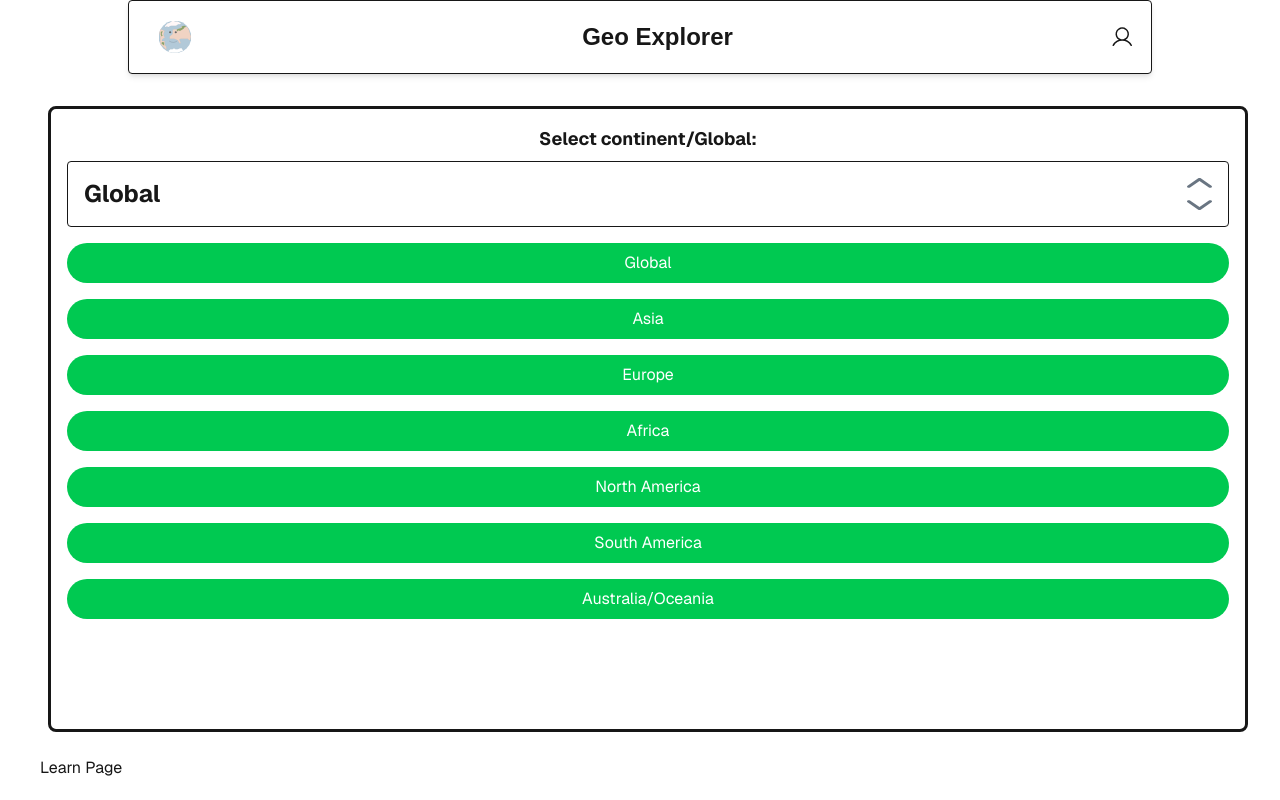
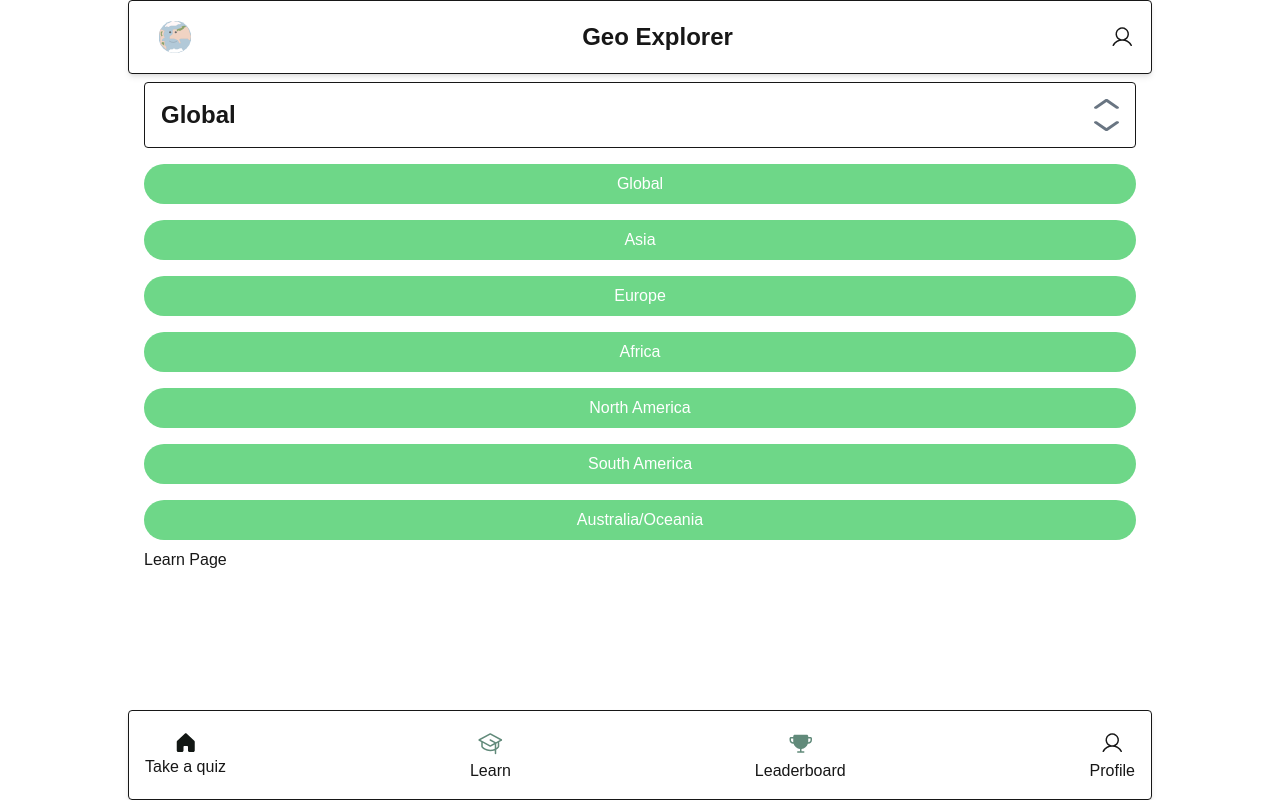
Before and after one commit to Group6-Route66/geo-explorer-fe, a Next.js app: page /learn in a window 1280 px wide. Both pictures are taken after a click on the button "Global". Shown: the top 800 px of the page. Built offline with nearby package versions, Linux system fonts and the light colour scheme.

Commit message:
fix continent

```diff
--- a/src/app/layout.js
+++ b/src/app/layout.js
@@ -29,7 +29,7 @@ export default function RootLayout({ children }) {
       >
         <UserContextProvider>
           <Header />
-          <main className="container mx-auto px-4 flex flex-col grow">
+          <main className="flex flex-col grow">
             {children}
           </main>
           <Footer />
--- a/src/app/leaderboard/page.jsx
+++ b/src/app/leaderboard/page.jsx
@@ -1,6 +1,6 @@
 export default function Leaderboard() {
   return (
-    <div className="grid grid-rows-[20px_1fr_20px] items-center justify-items-center min-h-screen p-8 pb-20 gap-16 sm:p-20 font-[family-name:var(--font-geist-sans)]">
+    <div>
       Leaderboard Page
     </div>
   );
--- a/src/app/learn/page.jsx
+++ b/src/app/learn/page.jsx
@@ -2,7 +2,7 @@ import { Continent } from "@/components";
 
 export default function Learn() {
   return (
-    <div className="grid min-h-screen m-2 p-4 gap-4 sm:p-4 font-[family-name:var(--font-geist-sans)]">
+    <div className="container mx-auto px-4 lg:max-w-5xl">
       <Continent />
       Learn Page
     </div>
--- a/src/app/page.js
+++ b/src/app/page.js
@@ -2,7 +2,7 @@
 
 import { useState } from "react";
 
-import { WelcomeScreen } from "@/components";
+import { Continent, WelcomeScreen } from "@/components";
 
 export default function Home() {
   const [isOpenWelcomeScreen, setOpenWelcomeScreen] = useState(true);
@@ -10,11 +10,12 @@ export default function Home() {
   const handleCloseWelcomeScreen = () => setOpenWelcomeScreen(false);
 
   return (
-    <div className="">
+    <div className="container mx-auto px-4 lg:max-w-5xl">
       <WelcomeScreen
         openWelcomeScreen={isOpenWelcomeScreen}
         closeWelcomeScreen={handleCloseWelcomeScreen}
       />
+      <Continent />
     </div>
   );
 }
--- a/src/app/profile/page.jsx
+++ b/src/app/profile/page.jsx
@@ -1,6 +1,6 @@
 export default function Profile() {
     return (
-      <div className="grid grid-rows-[20px_1fr_20px] items-center justify-items-center min-h-screen p-8 pb-20 gap-16 sm:p-20 font-[family-name:var(--font-geist-sans)]">
+      <div>
         Profile Page
       </div>
     );
--- a/src/components/Continent.jsx
+++ b/src/components/Continent.jsx
@@ -24,8 +24,7 @@ const Continent = () => {
 
   return (
     <>
-      <div className="w-full flex flex-col items-center m-2 p-4 rounded-lg border-3">
-        <h4 className="text-lg font-bold">Select continent/Global:</h4>
+      <div className="w-full flex flex-col items-center rounded-lg">
         <button
           className="w-full flex justify-between hover:bg-slate-200 items-center m-2 p-4 rounded-sm border"
           value={continent}
@@ -37,49 +36,49 @@ const Continent = () => {
         {isContinentListOpen ? (
           <>
             <button
-              className="w-full block bg-green-500 hover:bg-green-700 text-white rounded-4xl items-center m-2 p-2"
+              className="w-full block bg-green hover:bg-green-700 text-white rounded-4xl items-center m-2 p-2"
               value="Global"
               onClick={handleOnclickContinent}
             >
               Global
             </button>
             <button
-              className="w-full block bg-green-500 hover:bg-green-700 text-white rounded-4xl items-center m-2 p-2"
+              className="w-full block bg-green hover:bg-green-700 text-white rounded-4xl items-center m-2 p-2"
               value="Asia"
               onClick={handleOnclickContinent}
             >
               Asia
             </button>
             <button
-              className="w-full block bg-green-500 hover:bg-green-700 text-white rounded-4xl items-center m-2 p-2"
+              className="w-full block bg-green hover:bg-green-700 text-white rounded-4xl items-center m-2 p-2"
               value="Europe"
               onClick={handleOnclickContinent}
             >
               Europe
             </button>
             <button
-              className="w-full block bg-green-500 hover:bg-green-700 text-white rounded-4xl items-center m-2 p-2"
+              className="w-full block bg-green hover:bg-green-700 text-white rounded-4xl items-center m-2 p-2"
               value="Africa"
               onClick={handleOnclickContinent}
             >
               Africa
             </button>
             <button
-              className="w-full block bg-green-500 hover:bg-green-700 text-white rounded-4xl items-center m-2 p-2"
+              className="w-full block bg-green hover:bg-green-700 text-white rounded-4xl items-center m-2 p-2"
               value="North America"
               onClick={handleOnclickContinent}
             >
               North America
             </button>
             <button
-              className="w-full block bg-green-500 hover:bg-green-700 text-white rounded-4xl items-center m-2 p-2"
+              className="w-full block bg-green hover:bg-green-700 text-white rounded-4xl items-center m-2 p-2"
               value="South America"
               onClick={handleOnclickContinent}
             >
               South America
             </button>
             <button
-              className="w-full block bg-green-500 hover:bg-green-700 text-white rounded-4xl items-center m-2 p-2"
+              className="w-full block bg-green hover:bg-green-700 text-white rounded-4xl items-center m-2 p-2"
               value="Australia/Oceania"
               onClick={handleOnclickContinent}
             >
--- a/src/components/WelcomeScreen.jsx
+++ b/src/components/WelcomeScreen.jsx
@@ -1,16 +1,21 @@
 "use client";
 
 import Link from "next/link";
-import { useContext, useState } from "react";
+import { useContext, useEffect, useState } from "react";
 
 import { UserContext } from "@/contexts";
 import { PopUp } from "./ui";
-
 
 const WelcomeScreen = ({ openWelcomeScreen, closeWelcomeScreen }) => {
   const { user, setUser } = useContext(UserContext);
 
   const [value, setValue] = useState("");
+
+  useEffect(() => {
+    if (user) {
+      closeWelcomeScreen();
+    }
+  }, [user]);
 
   const handleSubmitForm = (e) => {
     e.preventDefault();
@@ -36,7 +41,7 @@ const WelcomeScreen = ({ openWelcomeScreen, closeWelcomeScreen }) => {
               closeWelcomeScreen();
             }}
           >
-            <button className="w-full bg-[#6ED788] rounded-[20px] p-2 text-white font-bold">
+            <button className="w-full bg-green rounded-4xl p-2 text-white font-bold">
               Take a quiz
             </button>
           </Link>
@@ -47,7 +52,7 @@ const WelcomeScreen = ({ openWelcomeScreen, closeWelcomeScreen }) => {
               closeWelcomeScreen();
             }}
           >
-            <button className="w-full bg-[#6ED788] rounded-[20px] p-2 text-white font-bold">
+            <button className="w-full bg-green rounded-4xl p-2 text-white font-bold">
               Learn
             </button>
           </Link>
@@ -61,7 +66,7 @@ const WelcomeScreen = ({ openWelcomeScreen, closeWelcomeScreen }) => {
             <h3 className="text-2xl font-bold">Welcome to Geo Explorer</h3>
             <input
               placeholder="Enter username"
-              className="h-[56px] w-full bg-[#F0F2F5] p-4 rounded-xl"
+              className="h-[56px] w-full bg-gray-100 p-4 rounded-xl"
               name="user"
               value={value}
               onChange={(e) => {
@@ -69,12 +74,12 @@ const WelcomeScreen = ({ openWelcomeScreen, closeWelcomeScreen }) => {
               }}
             ></input>
 
-            <button className="w-full bg-[#6ED788] rounded-[20px] p-2 text-white font-bold">
+            <button className="w-full bg-green rounded-4xl p-2 text-white font-bold">
               Play
             </button>
           </form>
           <button
-            className="w-full bg-[#F0F2F5] rounded-[20px] p-2 text-black font-bold"
+            className="w-full bg-gray-100 rounded-4xl p-2 text-black font-bold"
             onClick={playAsGuest}
           >
             Play as Guest
--- a/src/styles/globals.css
+++ b/src/styles/globals.css
@@ -4,7 +4,7 @@
   --background: #ffffff;
   --foreground: #171717;
   --main-text: #de2323;
-  /* --button-background: #49e659; */
+  /* --button-background: #6ED788; */
 }
 
 @theme inline {
@@ -13,6 +13,12 @@
   --color-button-background: var(--button-background);
   --font-sans: var(--font-geist-sans);
   --font-mono: var(--font-geist-mono);
+
+}
+
+@theme{
+  --color-green: #6ED788;
+  --color-gray-100: #F0F2F5;
 }
 
 
@@ -38,7 +44,6 @@ h1 {
 }
 
 
-/* button {
-  background-color: var(--color-button-background);
-  color: var(--color-background)
-} */
+button {
+  cursor: pointer;
+}
```
